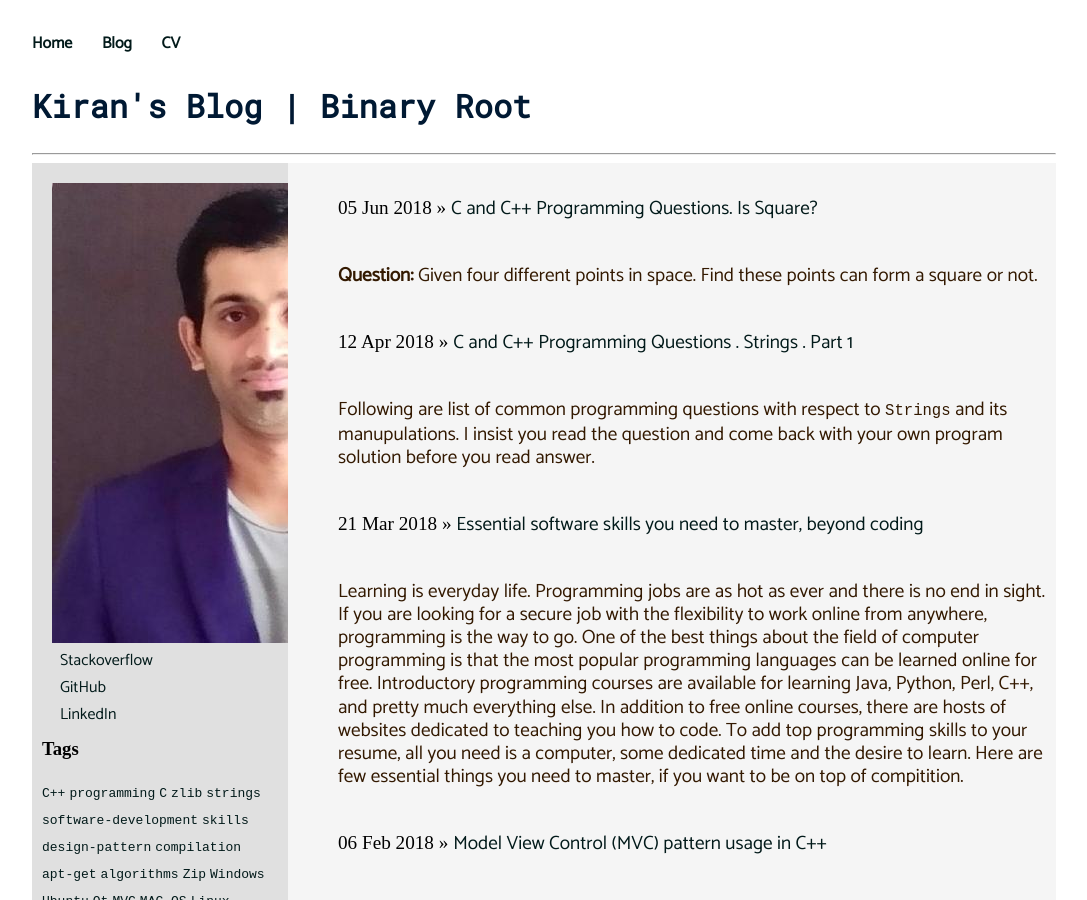
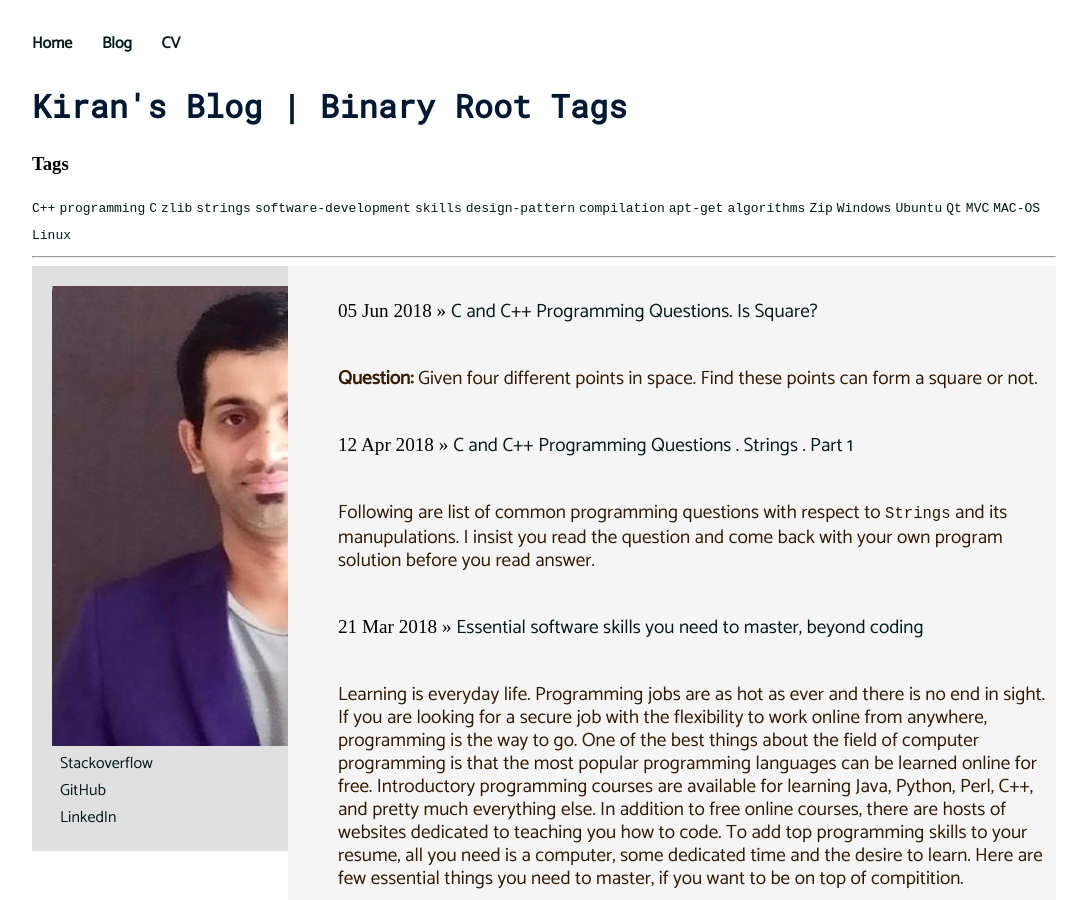
Before and after one commit to gkiranp/gkiranp.github.io, a Jekyll site: the page built from index.html, in a window 1280 px wide and 900 px high. Shown: the whole window, without its empty margins (96-1183 px from the left). Built offline with Jekyll 4.4.1, drawn with Linux system fonts in a browser that asks for light colours; some web fonts are replaced.

Commit message:
fixing problem with tag

```diff
--- a/index.html
+++ b/index.html
@@ -3,12 +3,14 @@ layout: default
 title: Binary-Root | Kiran's Blog
 ---
 <div class="blurb">
-	<h2> Kiran's Blog | Binary Root </h2>
+	<h2> Kiran's Blog | Binary Root
+	<b>Tags</b>
+	{% include archive.html %}
+	</h2>
 	<hr>
 	<div class="row">
 	  <div class="column left" style="background-color:#E0E0E0;">
 	    <div class="row00"> {% include biopage.html %} </div>
-	    <div class="row10"> {% include archive.html %} </div>
 	  </div>
 	  <div class="column right" style="background-color:#F5F5F5;">
 	    {% include post_list.html %}
```
